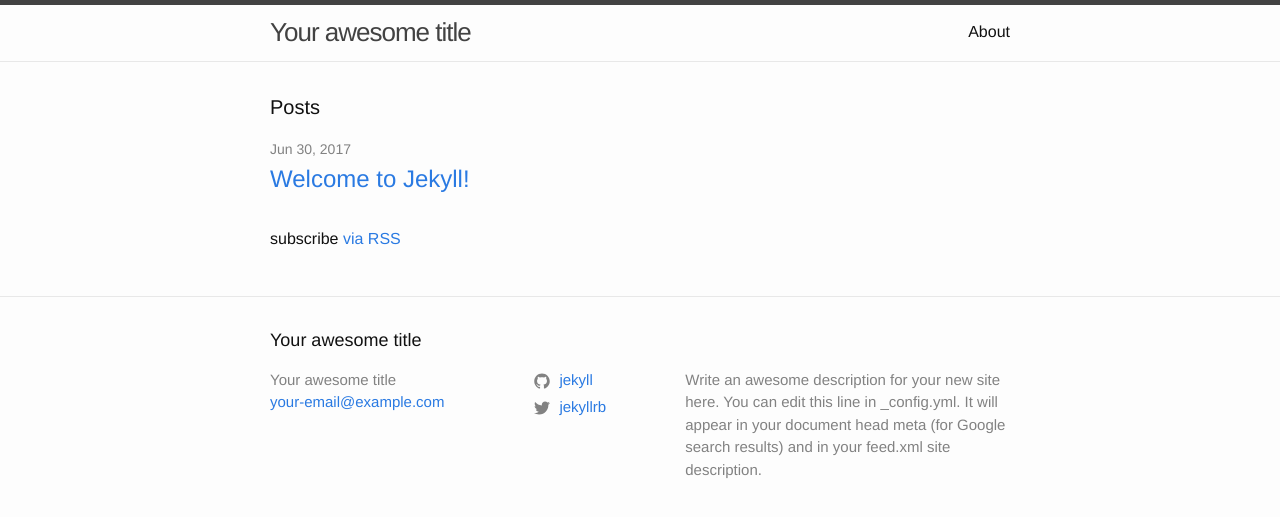
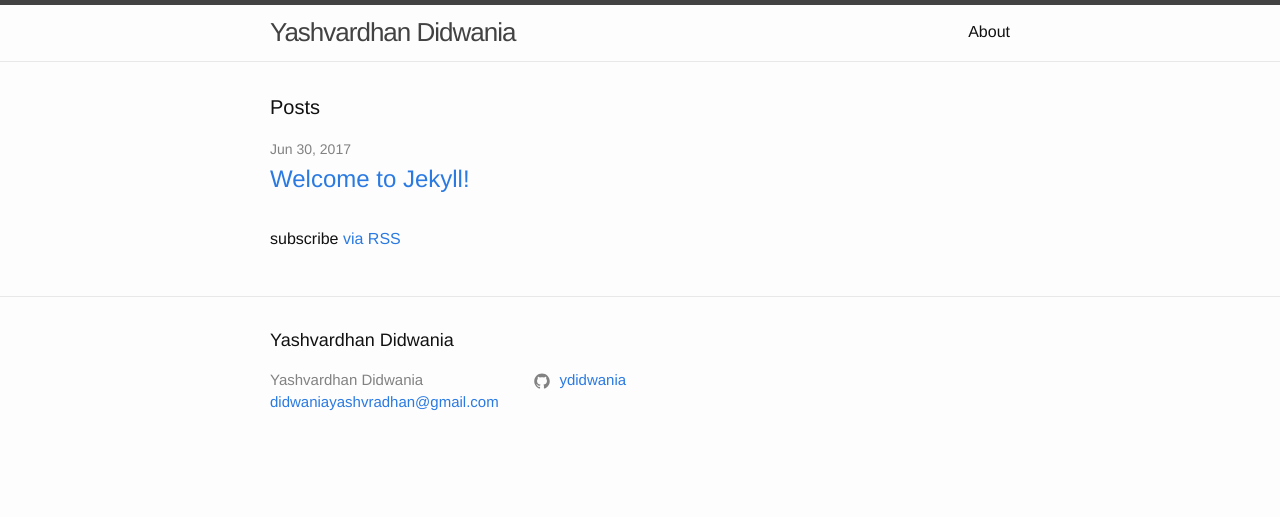
Before and after one commit to ydidwania/ydidwania.github.io, a Jekyll site: the page built from index.md, in a window 1280 px wide. Shown: the top 517 px of the page. Built offline with Jekyll 4.4.1, drawn with Linux system fonts in a browser that asks for light colours.

Commit message:
update _config.yml

```diff
--- a/_config.yml
+++ b/_config.yml
@@ -13,16 +13,13 @@
 # you will see them accessed via {{ site.title }}, {{ site.email }}, and so on.
 # You can create any custom variable you would like, and they will be accessible
 # in the templates via {{ site.myvariable }}.
-title: Your awesome title
-email: your-email@example.com
+title: Yashvardhan Didwania
+email: didwaniayashvradhan@gmail.com
 description: > # this means to ignore newlines until "baseurl:"
-  Write an awesome description for your new site here. You can edit this
-  line in _config.yml. It will appear in your document head meta (for
-  Google search results) and in your feed.xml site description.
 baseurl: "" # the subpath of your site, e.g. /blog
 url: "" # the base hostname & protocol for your site, e.g. http://example.com
-twitter_username: jekyllrb
-github_username:  jekyll
+#twitter_username: jekyllrb
+github_username: ydidwania
 
 # Build settings
 markdown: kramdown
```
